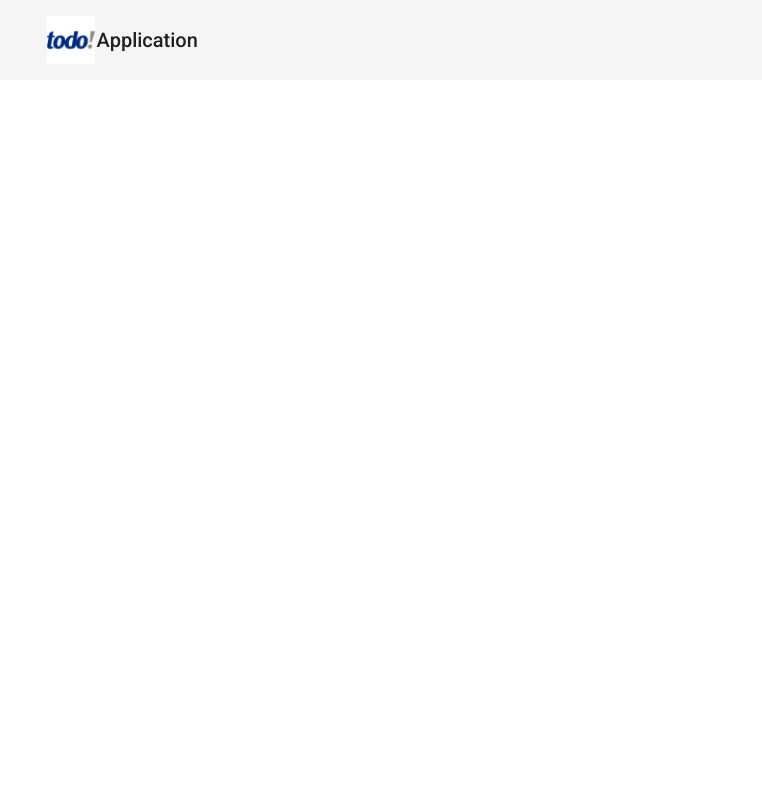
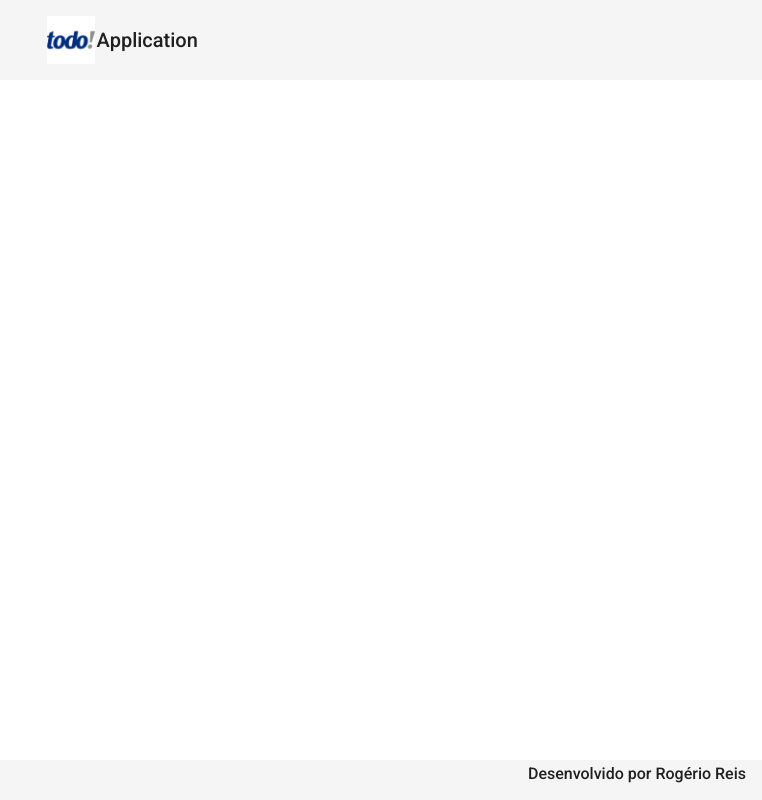
Before and after one commit to rogeriotadeudosreis/Todo, an Angular app: page / in a window 1280 px wide. Shown: the whole page, without its empty margins (518-1280 px from the left). Built offline with nearby package versions, Linux system fonts and the light colour scheme.

Commit message:
implementado o component footer

```diff
--- a/src/app/app.component.html
+++ b/src/app/app.component.html
@@ -1 +1,2 @@
 <app-header></app-header>
+<app-footer></app-footer>
--- a/src/app/app.module.ts
+++ b/src/app/app.module.ts
@@ -7,11 +7,13 @@ import { HeaderComponent } from './components/header/header.component';
 import { BrowserAnimationsModule } from '@angular/platform-browser/animations';
 
 import {MatToolbarModule} from '@angular/material/toolbar';
+import { FooterComponent } from './components/footer/footer.component';
 
 @NgModule({
   declarations: [
     AppComponent,
-    HeaderComponent
+    HeaderComponent,
+    FooterComponent
   ],
   imports: [
     BrowserModule,
--- /dev/null
+++ b/src/app/components/footer/footer.component.css
@@ -0,0 +1,7 @@
+.footer{
+    height: 5%;
+    position: fixed;
+    bottom: 0;
+    justify-content: flex-end;
+    font-size: 1rem;
+    }
--- /dev/null
+++ b/src/app/components/footer/footer.component.html
@@ -0,0 +1,3 @@
+<mat-toolbar class="footer">
+    <p>Desenvolvido por Rogério Reis</p>
+</mat-toolbar>
--- /dev/null
+++ b/src/app/components/footer/footer.component.ts
@@ -0,0 +1,15 @@
+import { Component, OnInit } from '@angular/core';
+
+@Component({
+  selector: 'app-footer',
+  templateUrl: './footer.component.html',
+  styleUrls: ['./footer.component.css']
+})
+export class FooterComponent implements OnInit {
+
+  constructor() { }
+
+  ngOnInit(): void {
+  }
+
+}
```
